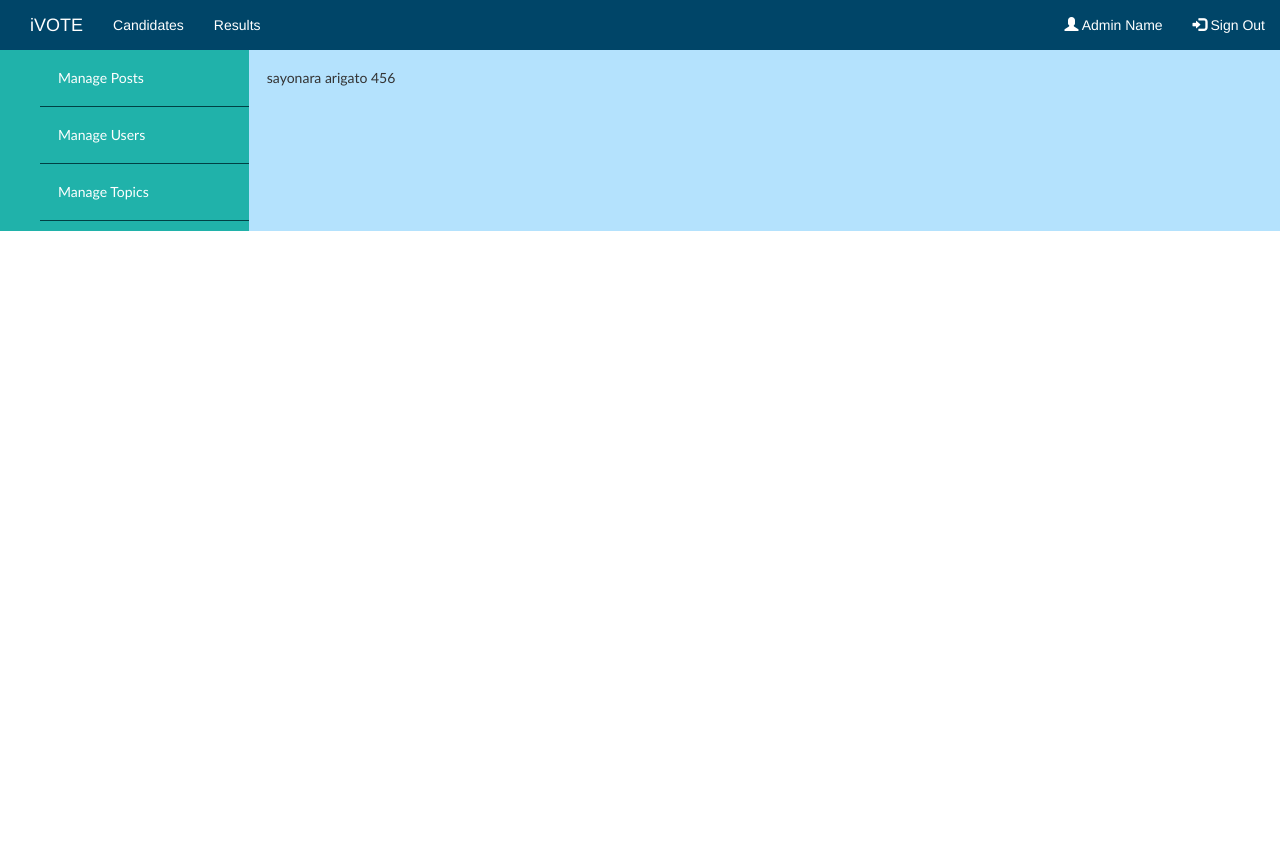
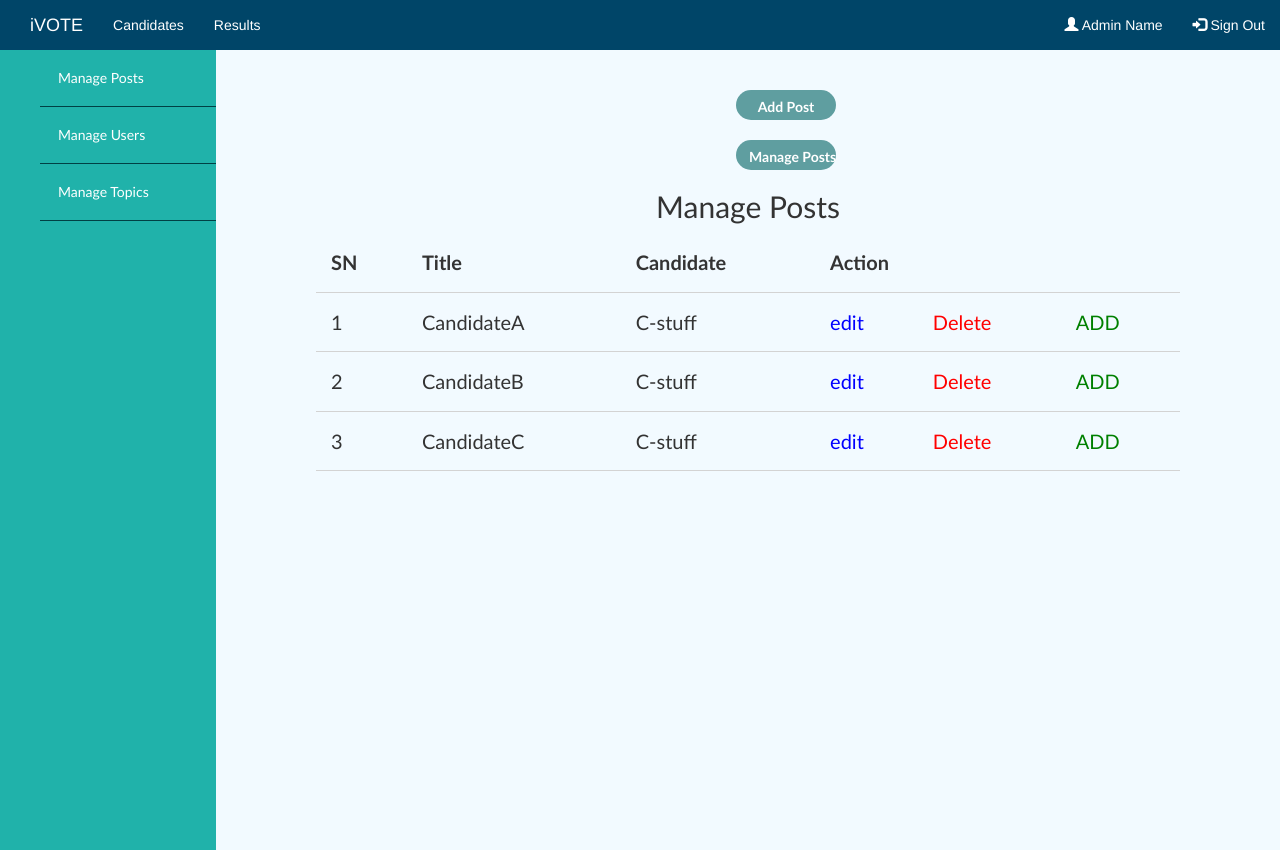
Before and after one commit to KarimHamod/softwareengineering, a PHP site: page /index_posts.php in a window 1280 px wide. Before the commit the page ends 231 px from the top, so only its background shows below. Run offline with PHP 8.4, Linux system fonts and the light colour scheme.

Commit message:
worked on the admin page
not done yet

```diff
--- a/project/iVOTE/css/admin_css.css
+++ b/project/iVOTE/css/admin_css.css
@@ -8,7 +8,6 @@ height:100%;
 display: flex;
 font-family: Calibri;
 max-width: 100%;
-max-height: 80%;
 border-radius: 5px;
 }
 body {
@@ -25,18 +24,61 @@ body {
 }
 .admin_content{
     flex: 8;
-    background-color: rgb(180, 226, 253);
+    background-color: rgb(242, 250, 255);
     padding:18px;
+    padding: 40px 100px 100px;
+    overflow-y:scroll;
 }
 .side_bar_ul{
     list-style:none;
     color: white;
 }
 a, .side_bar_u{
-    color: white
+    color: white;
+    text-decoration: none
 }
 .admin_wrapper .side_bar ul li a{
     padding:18px;
     display: block;
-    border-bottom: 1px solid #004044
+    border-bottom: 1px solid #004044;
+    height:100%;
 }
+.admin_wrapper .side_bar ul li a:hover{
+    background-color:rgb(0, 69, 104);
+    color: white;
+}
+
+html, body {
+    height:100%;
+}
+
+ul .side_bar {
+    padding-left:0;
+}
+a:link, a:visited{
+    text-decoration:none;
+}
+.page_title {
+    text-align: center;
+}
+table{
+    width:100%;
+    border-collapse:collapse;
+    font-size:20px;
+}
+th, td{
+    padding:15px;
+    text-align:left;
+    border:collapse;
+    border-bottom:1px solid #d3d3d3;
+}
+
+.add a{
+    color: green;
+}
+.del a{
+    color: red;
+}
+.edit a{
+    color: blue;
+}
--- a/project/iVOTE/index_posts.php
+++ b/project/iVOTE/index_posts.php
@@ -1,5 +1,5 @@
 <!DOCTYPE html>
-<html lang="en">
+<html lang="en" style>
 <head>
     <meta charset="UTF-8">
     <title>iVOTE</title>
@@ -36,9 +36,47 @@
         </ul>
     </div>
     <div class="admin_content">
-    <p>sayonara arigato 456<p>
+        <div class="button-group">
+            <a href="creat.php" class ="btn btn-big">Add Post</a>
+            <a href="index.php" class="btn btn-big"> Manage Posts </a>
+        </div>
+
+        <h2 class="page_title">Manage Posts</h2>
+        <table>
+            <thead>
+                <th>SN</th>
+                <th>Title</th>
+                <th>Candidate</thh>
+                <th colspan="3">Action</th>
+            </thead>
+            <tbody>
+                <tr>
+                    <td>1</td>
+                    <td>CandidateA</td>
+                    <td>C-stuff</td>
+                    <td class="edit"><a href="#">edit</a></td>
+                    <td class="del"><a href="#">Delete</a></td>
+                    <td class="add"><a href="#">ADD</a></td>
+                </tr>
+                <tr>
+                    <td>2</td>
+                    <td>CandidateB</td>
+                    <td>C-stuff</td>
+                    <td class="edit"><a href="#">edit</a></td>
+                    <td class="del"><a href="#">Delete</a></td>
+                    <td class="add"><a href="#">ADD</a></td>
+                </tr>
+                <tr>
+                    <td>3</td>
+                    <td>CandidateC</td>
+                    <td>C-stuff</td>
+                    <td class="edit"><a href="#">edit</a></td>
+                    <td class="del"><a href="#">Delete</a></td>
+                    <td class="add"><a href="#">ADD</a></td>
+                </tr>
+            </tbody>
+        </table>
     </div>
-</div>
 </body>
 
 
```
